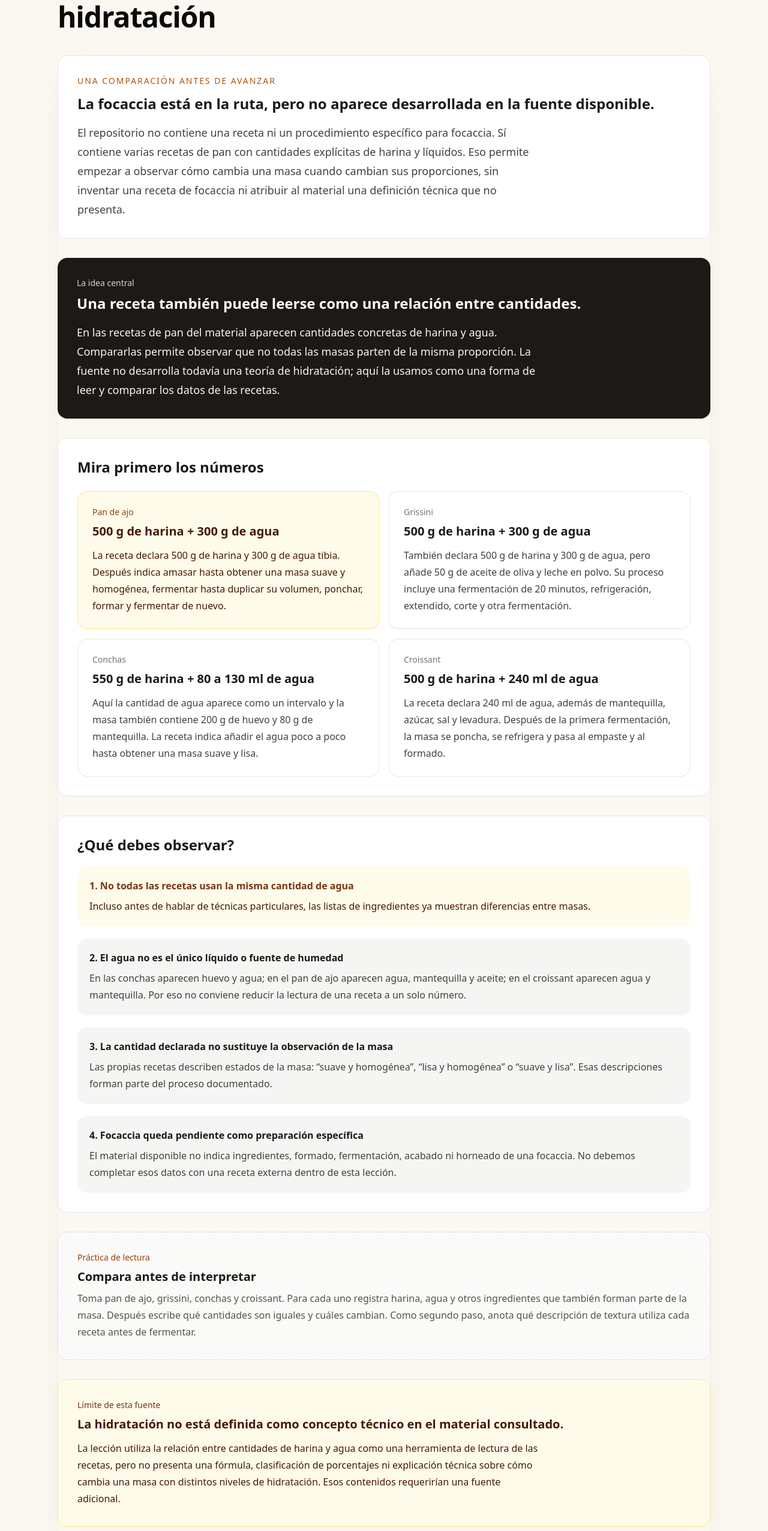
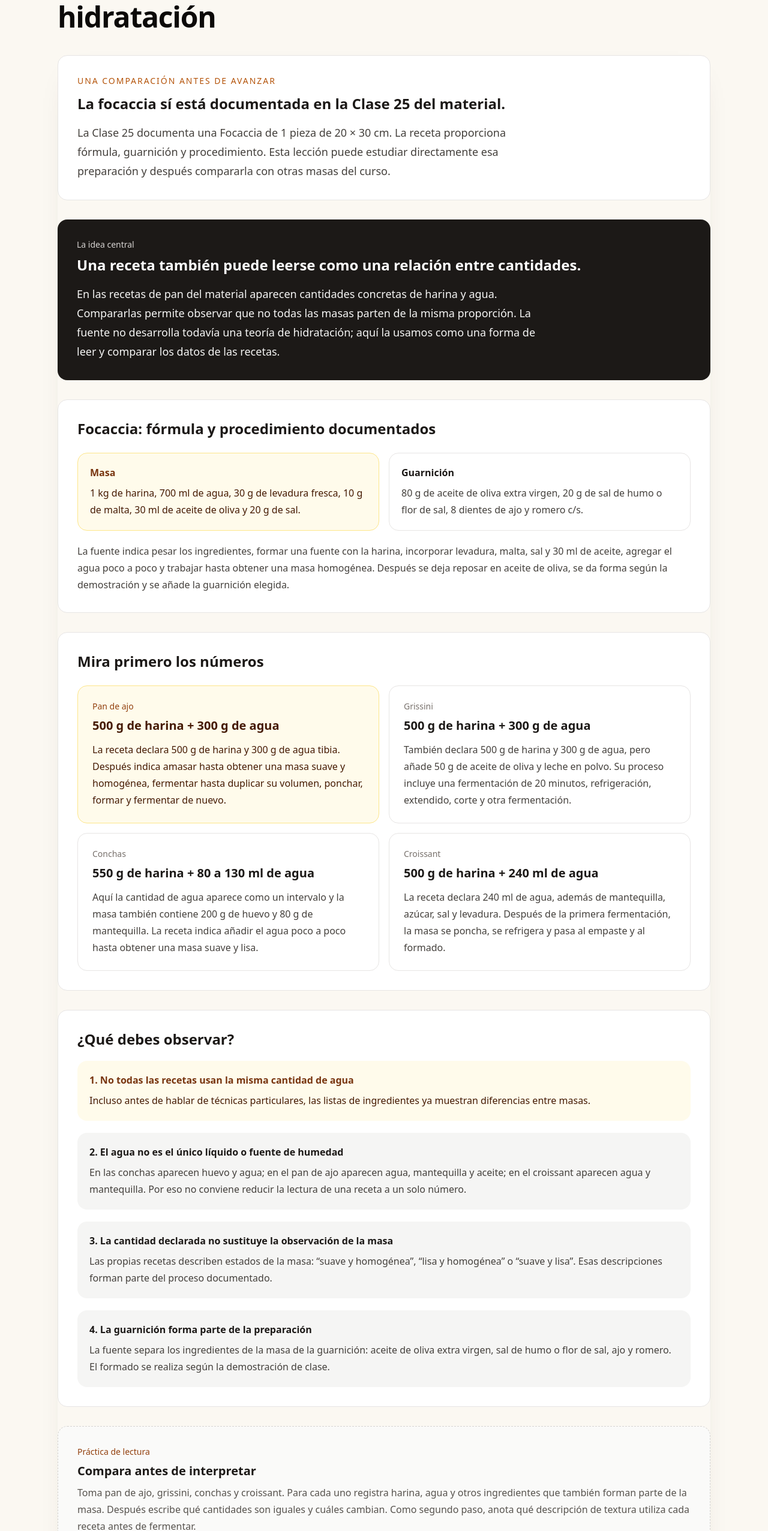
Before and after one commit to Drworm82/CursoPanadero, a Next.js app: page /leccion-focaccia-otra-forma-hidratacion in a window 1280 px wide. Shown: the part 247-2800 px from the top of the page at 60% size. Built offline with nearby package versions, Linux system fonts and the light colour scheme; no server answers.

Commit message:
Actualizar L29 con Focaccia documentada de Clase 25

```diff
--- a/pages/leccion-focaccia-otra-forma-hidratacion.js
+++ b/pages/leccion-focaccia-otra-forma-hidratacion.js
@@ -12,13 +12,12 @@ export default function LessonTwentyNinePage() {
         <section className="rounded-2xl border border-stone-200 bg-white p-6 sm:p-8">
           <p className="text-sm font-medium uppercase tracking-[0.14em] text-amber-700">Una comparación antes de avanzar</p>
           <h2 className="mt-3 text-2xl font-semibold text-stone-900">
-            La focaccia está en la ruta, pero no aparece desarrollada en la fuente disponible.
+            La focaccia sí está documentada en la Clase 25 del material.
           </h2>
           <p className="mt-4 max-w-3xl text-lg leading-8 text-stone-700">
-            El repositorio no contiene una receta ni un procedimiento específico para focaccia. Sí contiene varias
-            recetas de pan con cantidades explícitas de harina y líquidos. Eso permite empezar a observar cómo cambia
-            una masa cuando cambian sus proporciones, sin inventar una receta de focaccia ni atribuir al material una
-            definición técnica que no presenta.
+            La Clase 25 documenta una Focaccia de 1 pieza de 20 × 30 cm. La receta proporciona fórmula, guarnición y
+            procedimiento. Esta lección puede estudiar directamente esa preparación y después compararla con otras
+            masas del curso.
           </p>
         </section>
 
@@ -30,6 +29,15 @@ export default function LessonTwentyNinePage() {
             observar que no todas las masas parten de la misma proporción. La fuente no desarrolla todavía una teoría
             de hidratación; aquí la usamos como una forma de leer y comparar los datos de las recetas.
           </p>
+        </section>
+
+        <section className="rounded-2xl border border-stone-200 bg-white p-6 sm:p-8">
+          <h2 className="text-2xl font-semibold text-stone-900">Focaccia: fórmula y procedimiento documentados</h2>
+          <div className="mt-6 grid gap-4 md:grid-cols-2">
+            <div className="rounded-2xl border border-amber-200 bg-amber-50 p-5"><p className="font-semibold text-amber-900">Masa</p><p className="mt-2 leading-7 text-amber-950">1 kg de harina, 700 ml de agua, 30 g de levadura fresca, 10 g de malta, 30 ml de aceite de oliva y 20 g de sal.</p></div>
+            <div className="rounded-2xl border border-stone-200 bg-white p-5"><p className="font-semibold text-stone-900">Guarnición</p><p className="mt-2 leading-7 text-stone-700">80 g de aceite de oliva extra virgen, 20 g de sal de humo o flor de sal, 8 dientes de ajo y romero c/s.</p></div>
+          </div>
+          <p className="mt-5 leading-7 text-stone-700">La fuente indica pesar los ingredientes, formar una fuente con la harina, incorporar levadura, malta, sal y 30 ml de aceite, agregar el agua poco a poco y trabajar hasta obtener una masa homogénea. Después se deja reposar en aceite de oliva, se da forma según la demostración y se añade la guarnición elegida.</p>
         </section>
 
         <section className="rounded-2xl border border-stone-200 bg-white p-6 sm:p-8">
@@ -105,10 +113,9 @@ export default function LessonTwentyNinePage() {
             </div>
 
             <div className="rounded-2xl bg-stone-100 p-5">
-              <p className="font-semibold text-stone-900">4. Focaccia queda pendiente como preparación específica</p>
+              <p className="font-semibold text-stone-900">4. La guarnición forma parte de la preparación</p>
               <p className="mt-2 leading-7 text-stone-700">
-                El material disponible no indica ingredientes, formado, fermentación, acabado ni horneado de una focaccia.
-                No debemos completar esos datos con una receta externa dentro de esta lección.
+                La fuente separa los ingredientes de la masa de la guarnición: aceite de oliva extra virgen, sal de humo o flor de sal, ajo y romero. El formado se realiza según la demostración de clase.
               </p>
             </div>
           </div>
@@ -126,11 +133,10 @@ export default function LessonTwentyNinePage() {
 
         <section className="rounded-2xl border border-amber-200 bg-amber-50 p-6 sm:p-8">
           <p className="text-sm font-medium text-amber-900">Límite de esta fuente</p>
-          <h2 className="mt-2 text-xl font-semibold text-amber-950">La hidratación no está definida como concepto técnico en el material consultado.</h2>
+          <h2 className="mt-2 text-xl font-semibold text-amber-950">La receta permite observar directamente una masa con 1 kg de harina y 700 ml de agua, pero la fuente no desarrolla aquí una teoría general de hidratación.</h2>
           <p className="mt-3 max-w-3xl leading-7 text-amber-950">
-            La lección utiliza la relación entre cantidades de harina y agua como una herramienta de lectura de las
-            recetas, pero no presenta una fórmula, clasificación de porcentajes ni explicación técnica sobre cómo
-            cambia una masa con distintos niveles de hidratación. Esos contenidos requerirían una fuente adicional.
+            La comparación de harina y agua es una herramienta pedagógica de esta lección. La fuente proporciona las cantidades
+            de la Focaccia, pero no desarrolla una clasificación general de porcentajes de hidratación.
           </p>
         </section>
 
@@ -179,11 +185,10 @@ export default function LessonTwentyNinePage() {
               lisa y homogénea.
             </p>
             <p className="leading-7">
-              <strong>La hidratación queda como herramienta de comparación:</strong> la fuente no desarrolla todavía
-              una definición técnica completa del concepto.
+              <strong>La Focaccia sí está documentada:</strong> la Clase 25 proporciona fórmula, guarnición y procedimiento.
             </p>
             <p className="leading-7">
-              <strong>La focaccia queda pendiente:</strong> el repositorio no contiene todavía su receta o procedimiento.
+              <strong>La hidratación queda como herramienta de comparación:</strong> la receta proporciona cantidades concretas, pero no desarrolla una teoría general del concepto.
             </p>
           </div>
         </section>
```
